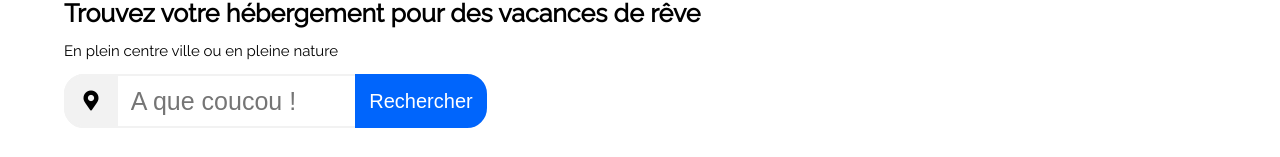
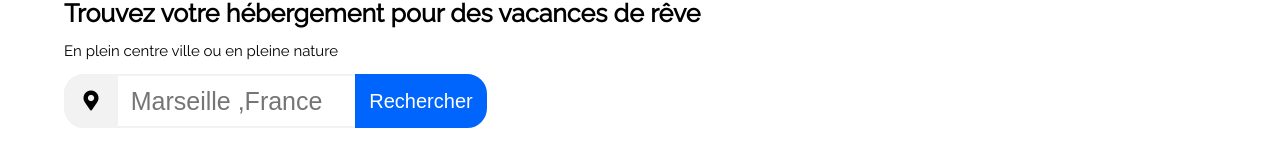
Before and after one commit to alexandre34000/AlexandreCharlier_2_05032021, a plain HTML site: page index.html in a window 1280 px wide. Shown: the part 160-317 px from the top of the page. Drawn offline with Linux system fonts and the light colour scheme.

Commit message:
correction of bugs following the passage of validator w3c

```diff
--- a/index.html
+++ b/index.html
@@ -26,11 +26,11 @@
             <div class="content-search">
                 <h1> Trouvez votre hébergement pour des vacances de rêve</h1>
                 <p class="label">En plein centre ville ou en pleine nature</p>
-                <section class="search-bar">
+                <div class="search-bar">
                     <button class="button-map grey-color"><i class="fas fa-map-marker-alt"></i></button>
-                    <input class="input-text" type="texte" placeholder="A que coucou !">
+                    <input class="input-text" type="text" placeholder="Marseille ,France">
                     <button class="button-search"><i class="fas fa-search"></i><span>Rechercher</span></button>
-                </section>
+                </div>
                 <section class="filter">
                     <h2>Filtres</h2>
                     <div class="list-filtres">
```
Also changed, not shown: 1 other file.
